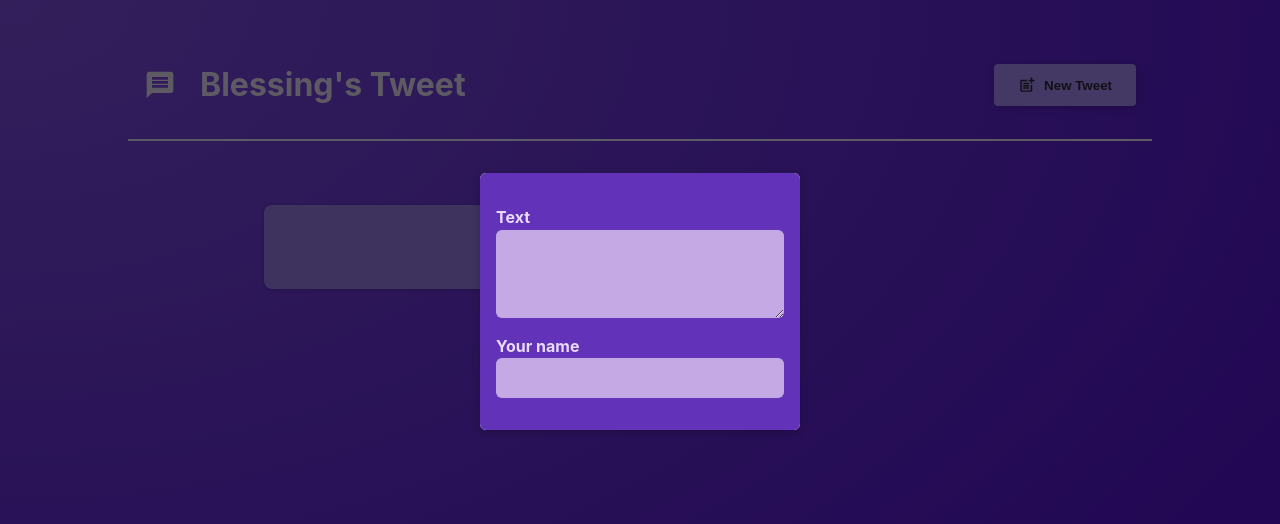
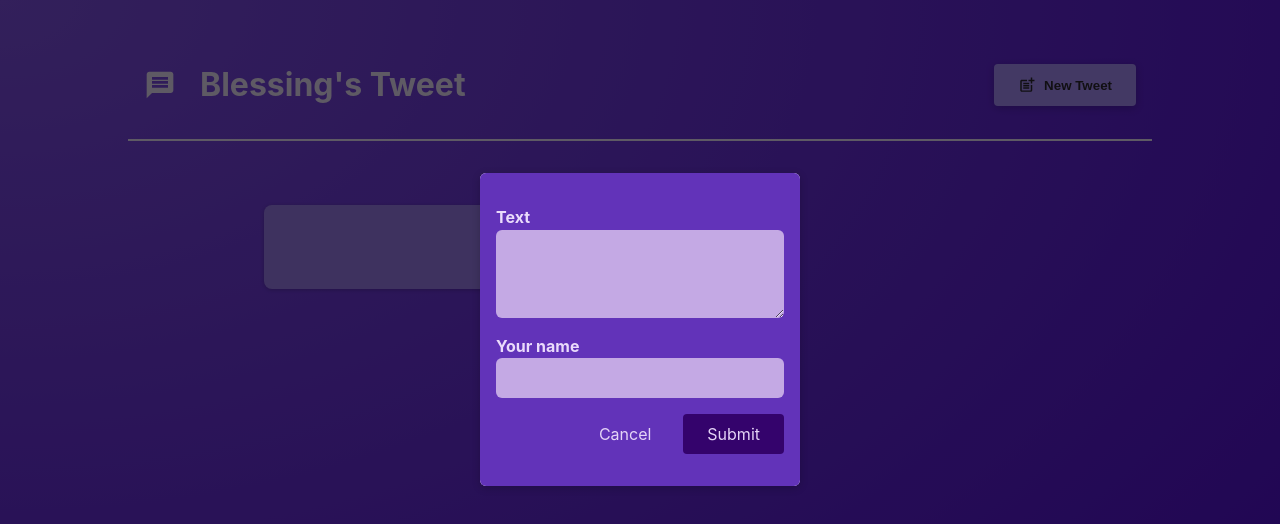
Before and after one commit to blessing986/Blessing-s-Tweet-website, a React (Vite) app: page / in a window 1280 px wide. Both pictures are taken after a click on the button "New Tweet". Shown: the top 524 px of the page. Built offline with nearby package versions, Linux system fonts and the light colour scheme.

Commit message:
chore: added form buttons

```diff
--- a/src/components/NewPost.jsx
+++ b/src/components/NewPost.jsx
@@ -1,15 +1,21 @@
 import styles from "./NewPost.module.css";
 
-function NewPost(props) {
+function NewPost({ onBodyChange, onAuthorChange, onCancel }) {
   return (
     <form className={styles.form}>
       <p>
         <label htmlFor="body">Text</label>
-        <textarea id="body" required rows={3} onChange={props.onBodyChange} />
+        <textarea id="body" required rows={3} onChange={onBodyChange} />
       </p>
       <p>
         <label htmlFor="name">Your name</label>
-        <input type="text" id="name" required onChange={props.onAuthorChange}/>
+        <input type="text" id="name" required onChange={onAuthorChange} />
+      </p>
+      <p className={styles.actions}>
+        <button type="button" onClick={onCancel}>
+          Cancel
+        </button>
+        <button>Submit</button>
       </p>
     </form>
   );
--- a/src/components/PostsList.jsx
+++ b/src/components/PostsList.jsx
@@ -23,6 +23,7 @@
           <NewPost
             onBodyChange={bodyChangeHandler}
             onAuthorChange={authorChangeHandler}
+            onCancel={onStopTweeting}
           />
         </Modal>
       )}
```
